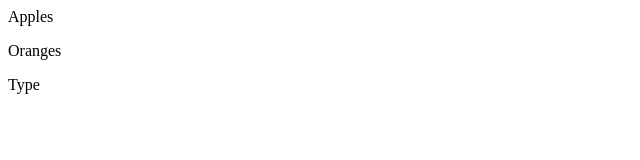
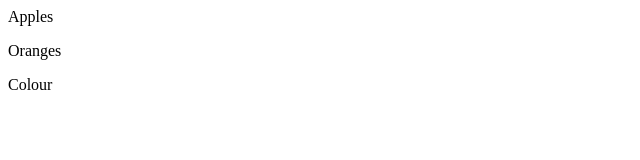
Before and after one commit to Johann961/Test-Project, a plain HTML site: page index.html in a window 1280 px wide. Shown: the full height of the page, 0-640 px from the left. Drawn offline with Linux system fonts and the light colour scheme.

Commit message:
Added Colour
Added Colour

```diff
--- a/index.html
+++ b/index.html
@@ -6,6 +6,6 @@
 <body>
 	<p>Apples</p>
 	<p>Oranges</p>
-	<p>Type</p>
+	<p>Colour</p>
 </body>
 </html>
```
